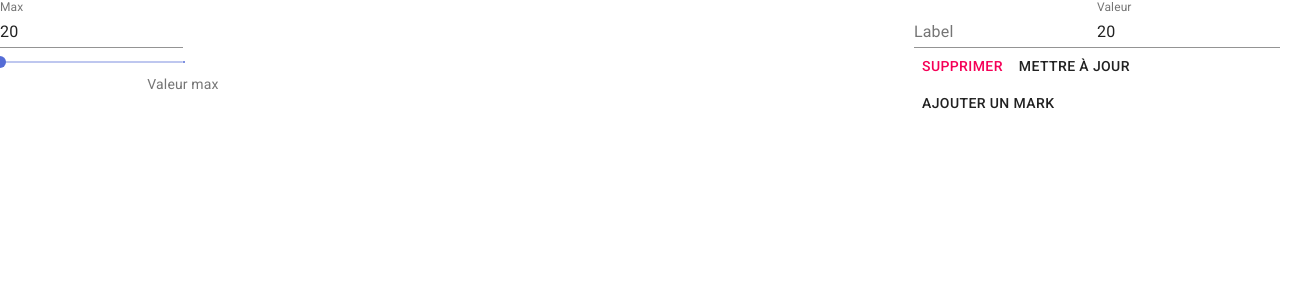
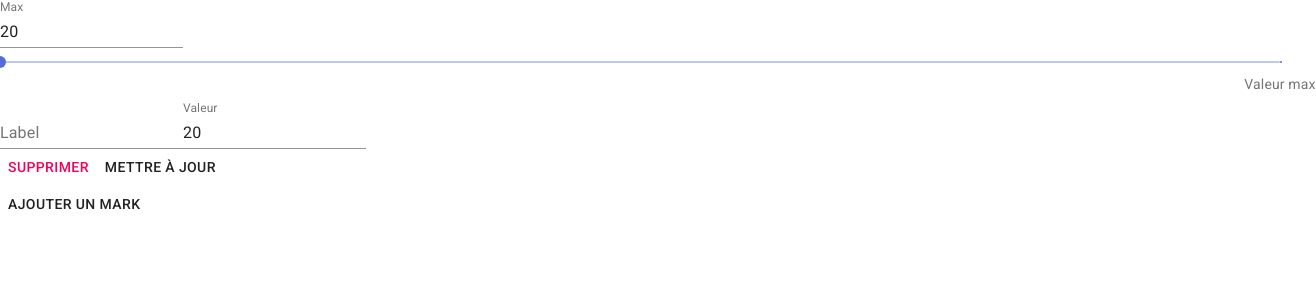
Before and after one commit to SN-DAI18-20/Formol, a Next.js app in the folder app-dashboard/: page /components/input-type/range in a window 1280 px wide. Shown: the top 300 px of the page, 1316 px wide, since content can reach past the window. Built offline with nearby package versions, Linux system fonts and the light colour scheme.

Commit message:
Fixing range style

```diff
--- a/app-dashboard/pages/components/input-type/range.jsx
+++ b/app-dashboard/pages/components/input-type/range.jsx
@@ -41,7 +41,7 @@ export default () => {
 	};
 
 	return (
-		<div style={{ display: 'flex', flexDirection: 'row', justifyContent: 'space-between' }}>
+		<div style={{ display: 'flex', flexDirection: 'column', justifyContent: 'space-between' }}>
 			<div>
 				<TextField
 					type="number"
```
